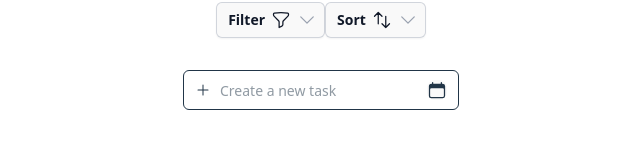
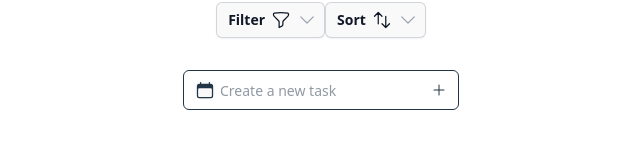
Before and after one commit to ManpreetSL/to-do-list, a React (Vite) app: page / in a window 1280 px wide. Shown: the part 396-558 px from the top of the page, without its empty margins (319-959 px from the left). Built offline with nearby package versions, Linux system fonts and the light colour scheme.

Commit message:
feat: swap the icon positions to make it clearer that the + icon will be for submitting

```diff
--- a/src/components/AddTaskBar.tsx
+++ b/src/components/AddTaskBar.tsx
@@ -26,9 +26,8 @@ const AddTaskBar = ({
           value={value}
           onChange={(e) => handleTaskNameChange(e.target.value)}
         />
-
-        <PlusIcon className='absolute left-3 top-1/2 -translate-y-1/2 text-muted-foreground w-4 h-4' />
         <DatePicker date={date} onChange={handleDateChange} />
+        <PlusIcon className='absolute right-3 top-1/2 -translate-y-1/2 text-muted-foreground w-4 h-4' />
       </form>
     </div>
   );
--- a/src/components/DatePicker.tsx
+++ b/src/components/DatePicker.tsx
@@ -10,7 +10,7 @@ const DatePicker = ({ date, onChange }: DatePickerProps) => {
   const ref = useRef<HTMLInputElement>(null);
 
   return (
-    <div className='absolute right-3 top-1/2 -translate-y-1/2 text-muted-foreground w-5 h-5'>
+    <div className='absolute left-3 top-1/2 -translate-y-1/2 text-muted-foreground w-5 h-5'>
       <button
         onClick={() => ref.current?.showPicker?.() || ref.current?.click()}
         type='button'
```
